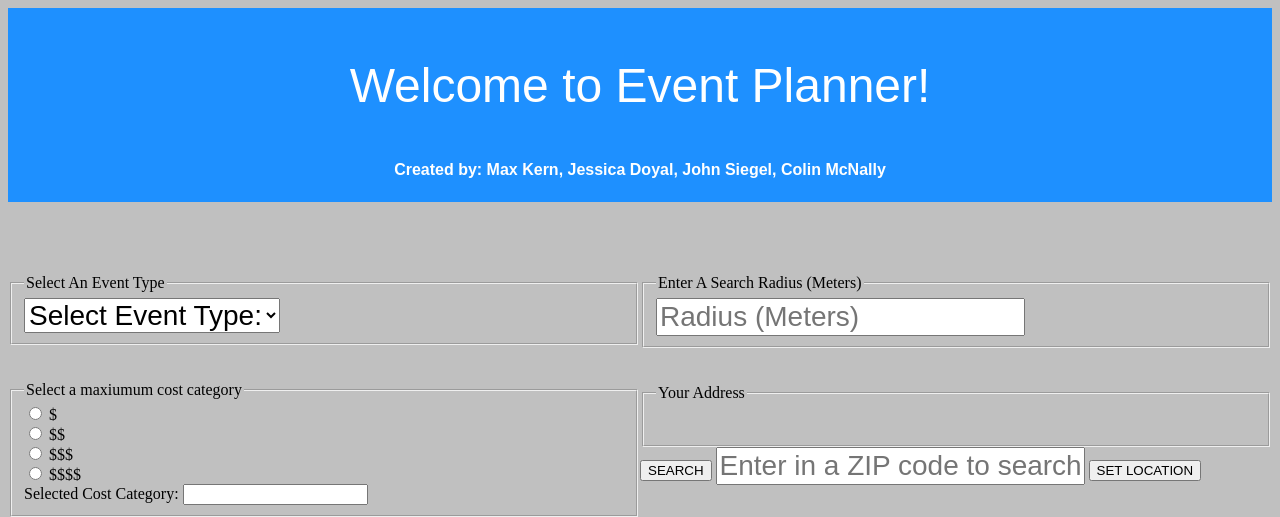
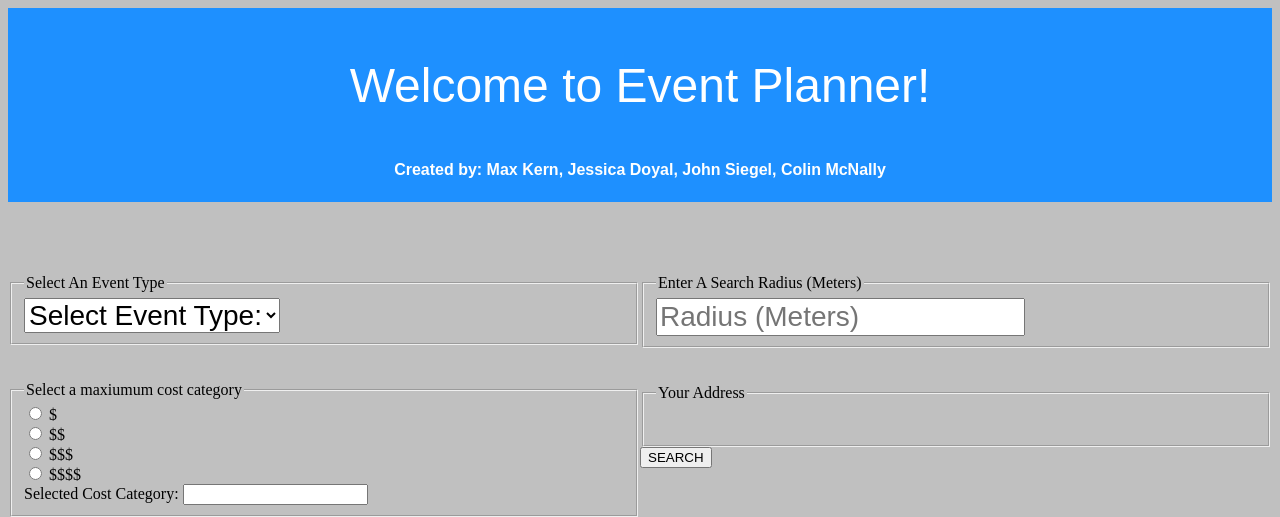
Before and after one commit to KernMX/Event-Planner, a Flask app: page / in a window 1280 px wide. Shown: the top 517 px of the page. Run offline with Flask 2, Linux system fonts and the light colour scheme; a map, chart or similar area stays blank; some libraries are stand-ins or nearby versions.

Commit message:
final edit to the html file

```diff
--- a/WebApp/templates/index.html
+++ b/WebApp/templates/index.html
@@ -67,10 +67,6 @@
 		<button onclick="Markers()">
 			SEARCH
 		</button>
-	  <input type="text" id="ZIP" style="font-size:28px; font-family: Arial;" placeholder="Enter in a ZIP code to search."></input>
-		<button onclick="usersetLocation()">
-			SET LOCATION
-		</button>
 		<!--The div element for the map -->
 		<div id="map" style="width:400px;height:400px; margin: 0 auto 0 auto;"></div>
 	</body>
```
